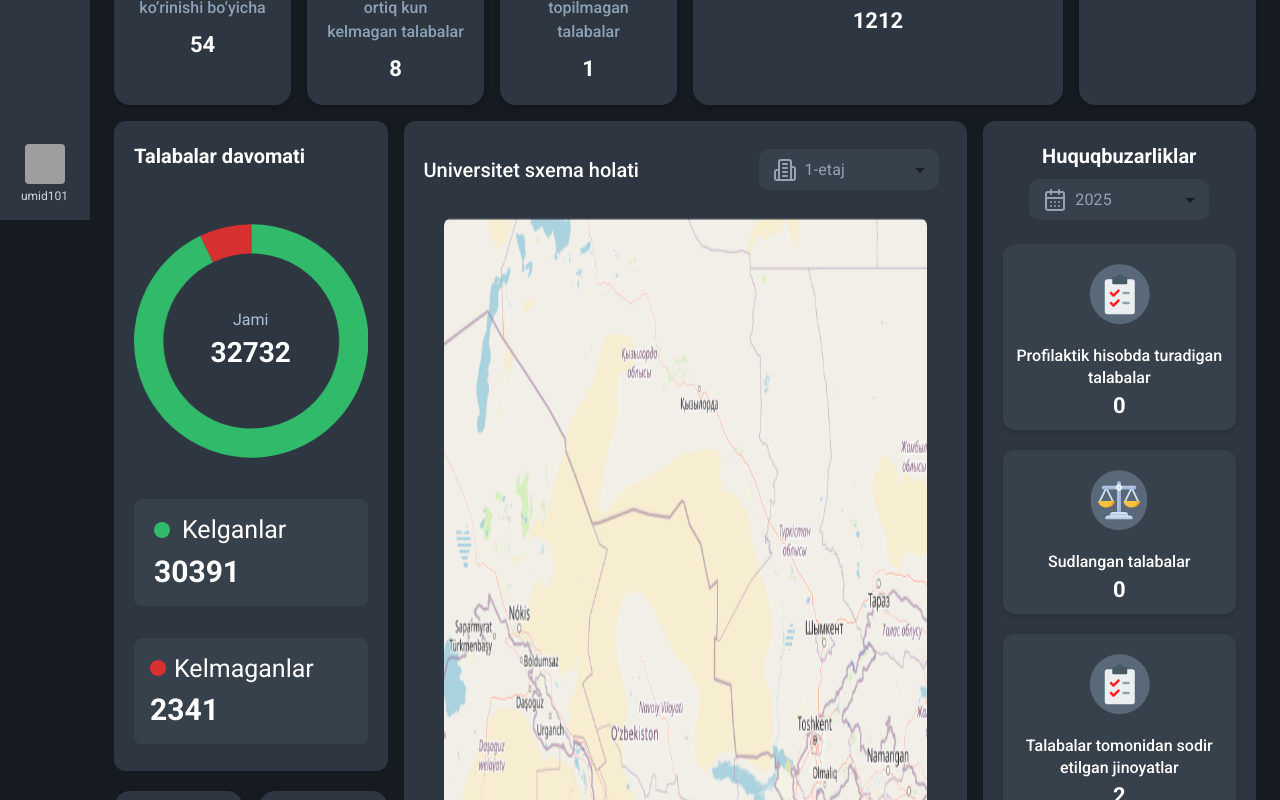
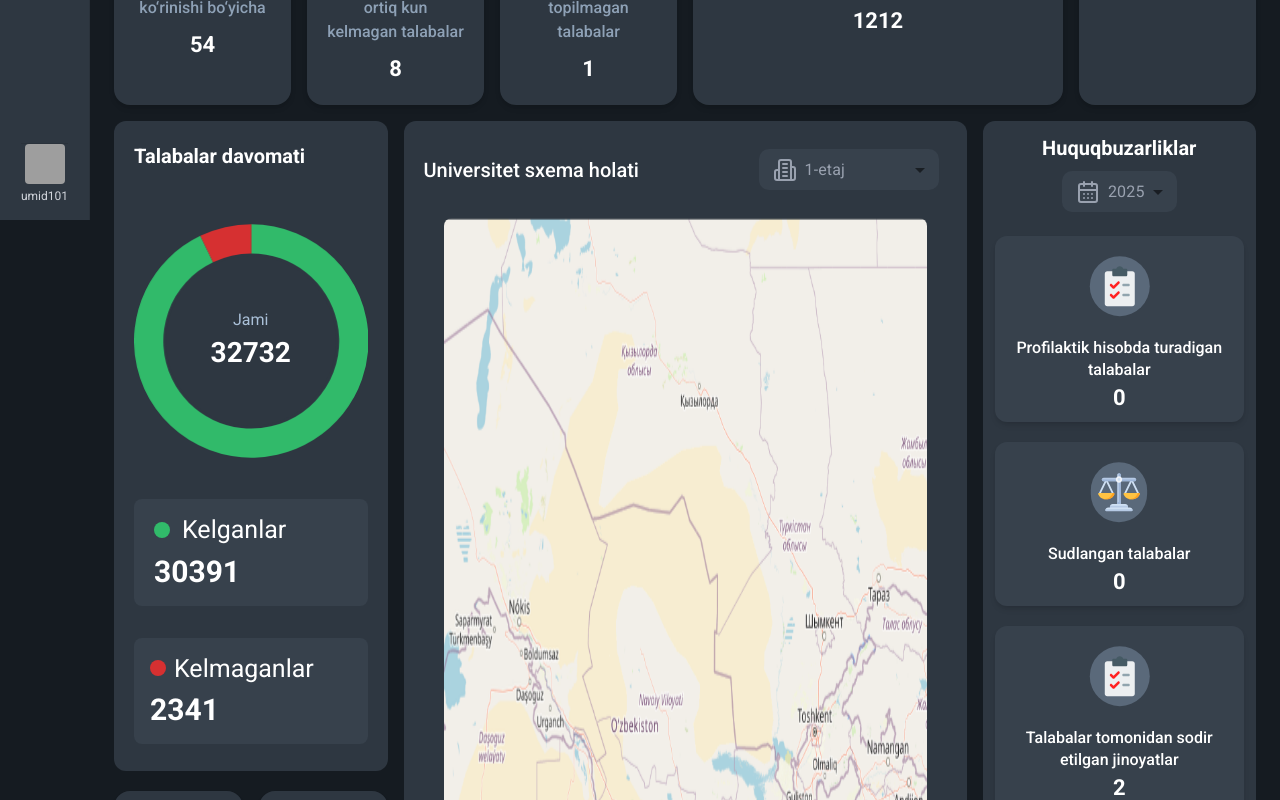
Before and after one commit to amall-j/xavsiz-, a React (Vite) app: page /university/1 in a window 1280 px wide. Shown: the part 580-1380 px from the top of the page. Built offline with nearby package versions, Linux system fonts and the light colour scheme; grey boxes are pictures that could not be loaded.

Commit message:
some changes

```diff
--- a/src/pages/Statistic/components/UniversityDetail.tsx
+++ b/src/pages/Statistic/components/UniversityDetail.tsx
@@ -1,5 +1,5 @@
 import { useLocation } from "react-router-dom";
-import { DetIcon1, Sxema, talaba, UzbKarta, yoshlar } from "../../../assets";
+import { DetIcon1, talaba, UzbKarta, yoshlar } from "../../../assets";
 import PieChart from "./Charts";
 import UniverServCard from "../../../components/card/UniverServCard";
 import CustomSelect from "../../../components/CustumSelect";
@@ -20,7 +20,7 @@ export default function UniversityDetail() {
   const [open, setOpen] = useState(false);
   const [selectedImage, setSelectedImage] = useState("");
 
-  const handleClick = (src) => {
+  const handleClick = (src: string) => {
     setSelectedImage(src);
     setOpen(true);
   };
@@ -158,7 +158,7 @@ export default function UniversityDetail() {
         </div>
 
         {/* 3) O‘ng blok */}
-        <div className="col-span-3 bg-[#2E3741] rounded-xl p-5 flex flex-col gap-4">
+        <div className="col-span-3 bg-[#2E3741] rounded-xl p-3 flex flex-col gap-4">
           <div className="flex justify-between flex-coll items-center">
             <h3 className="text-white text-[20px] font-semibold">
               Huquqbuzarliklar
@@ -169,8 +169,6 @@ export default function UniversityDetail() {
                 onChange={setOffenYear}
                 options={["2025", "2024", "2023", "2022"]}
                 icon={<CalendarDays />}
-                className="w-max"
-                width={180}
               />
             </form>
           </div>
```
Also changed, not shown: src/modal/UniverSxemaModal.tsx (+10 -2 lines).
